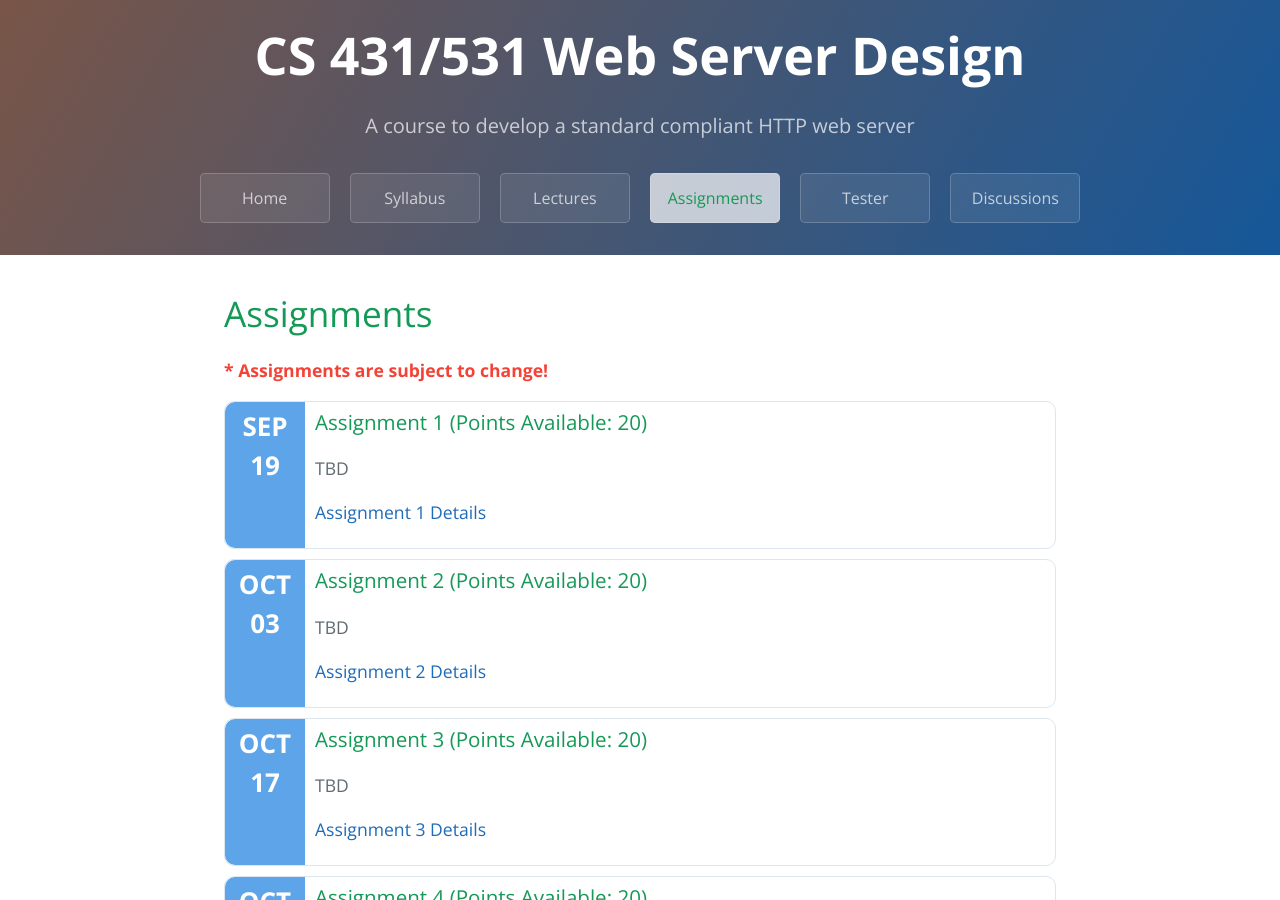
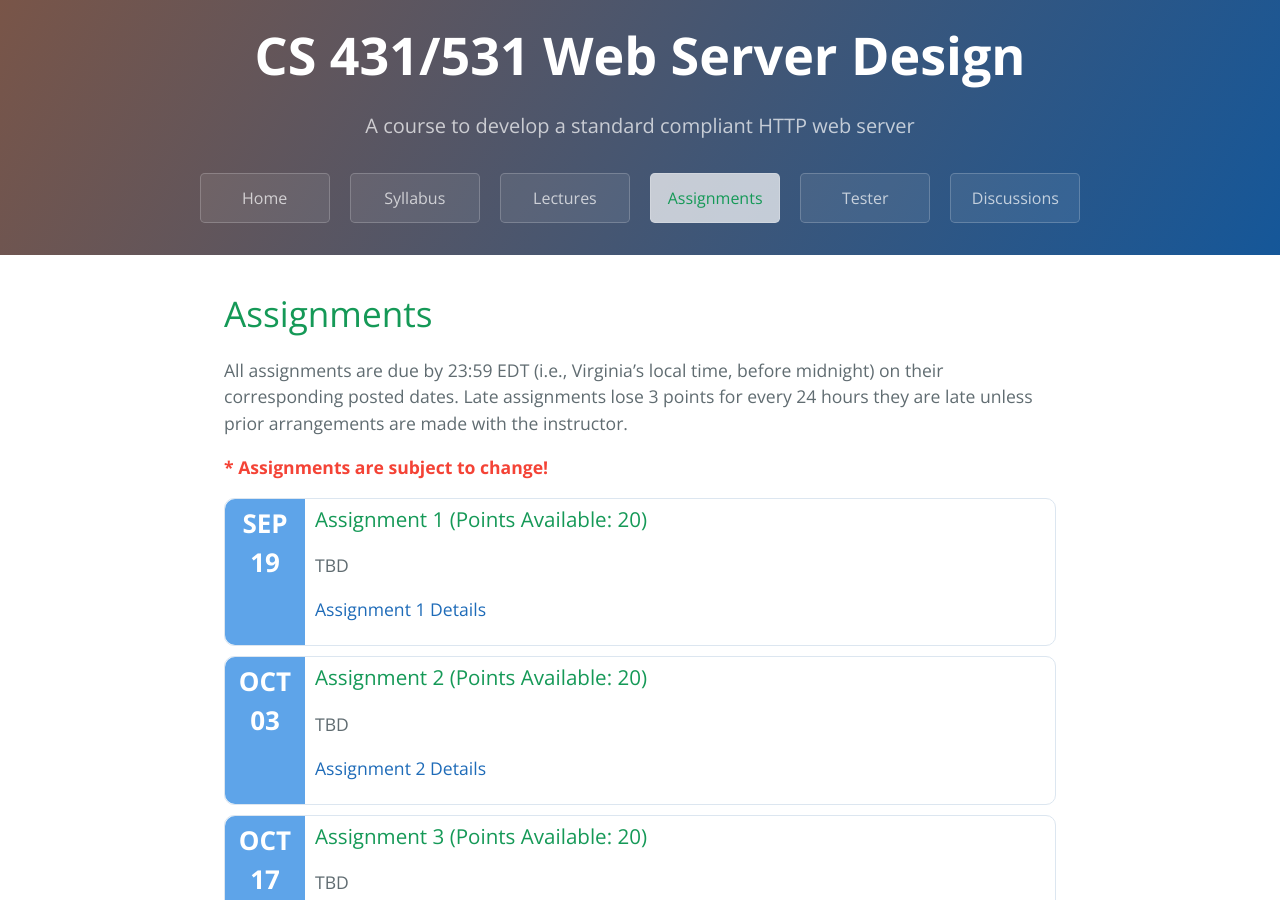
Before and after one commit to cs531-f19/cs531-f19.github.io, a Jekyll site: the page built from assignments.md, in a window 1280 px wide and 900 px high. Built offline with Jekyll 4.4.1, drawn with Linux system fonts in a browser that asks for light colours; the repository's description, which GitHub fills in, is left out.

Commit message:
Add timing noted on Assignments page

```diff
--- a/assignments.md
+++ b/assignments.md
@@ -4,6 +4,9 @@ permalink: /assignments/
 ---
 
 # {{ page.title }}
+
+All assignments are due by 23:59 EDT (i.e., Virginia's local time, before midnight) on their corresponding posted dates.
+Late assignments lose 3 points for every 24 hours they are late unless prior arrangements are made with the instructor.
 
 <p class="important"><strong>* Assignments are subject to change!</strong></p>
 
```
